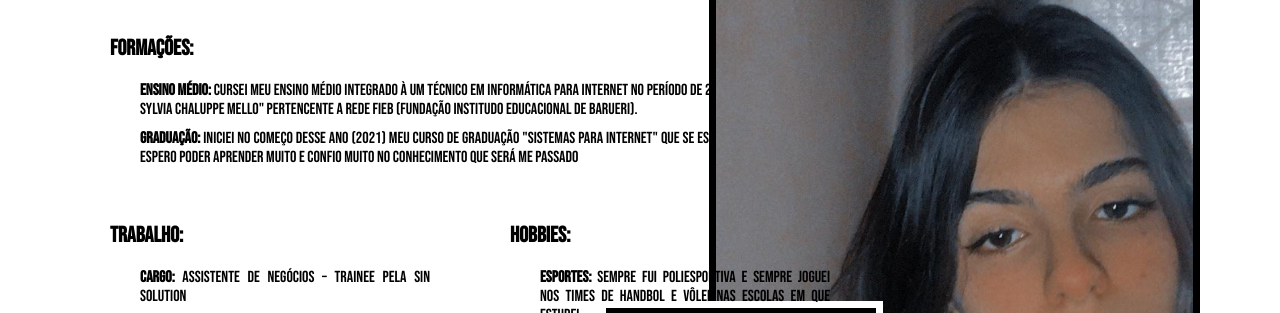
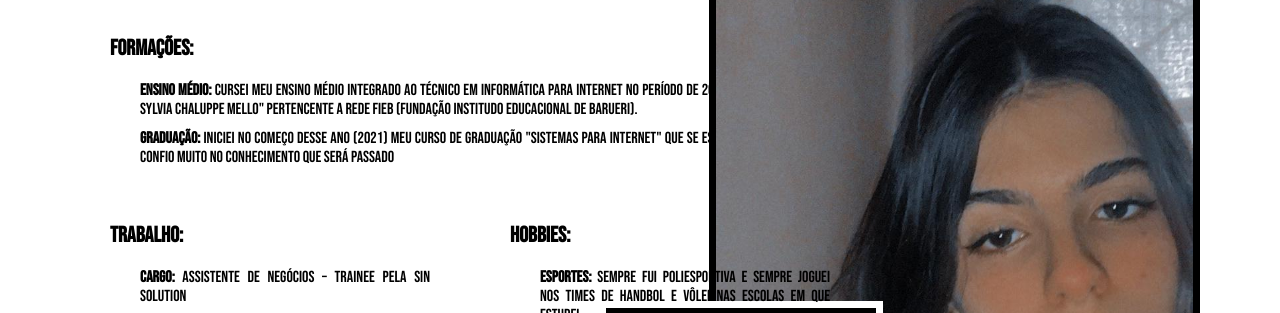
Before and after one commit to camiledev/FIAP-camile-perfil, a plain HTML site: page index.html in a window 1280 px wide. Shown: the part 136-449 px from the top of the page. Drawn offline with Linux system fonts and the light colour scheme.

Commit message:
Update index.html

```diff
--- a/index.html
+++ b/index.html
@@ -34,11 +34,11 @@
             <div class="conteudo">
                 <div class="divisores">
                     <h2 class="titulo-div" >Formações:</h2>
-                    <p><b>Ensino médio:</b> cursei meu ensino médio integrado à um técnico em Informática para internet no período de 2018 até
+                    <p><b>Ensino médio:</b> cursei meu ensino médio integrado ao técnico em Informática para internet no período de 2018 até
                     2020 na escola pública "Professora Maria Sylvia Chaluppe Mello" pertencente a rede FIEB (Fundação Institudo
                     Educacional de Barueri).</p>
                     <p><b>Graduação:</b> iniciei no começo desse ano (2021) meu curso de graduação "Sistemas para Internet" que se estenderá
-                    até 2023, consequência do novo trabalho. Espero poder aprender muito e confio muito no conhecimento que será me passado</p>
+                    até 2023. Espero poder aprender muito e confio muito no conhecimento que será passado</p>
                 </div>
 
                 <div class="divisores" id="div-1">
```
